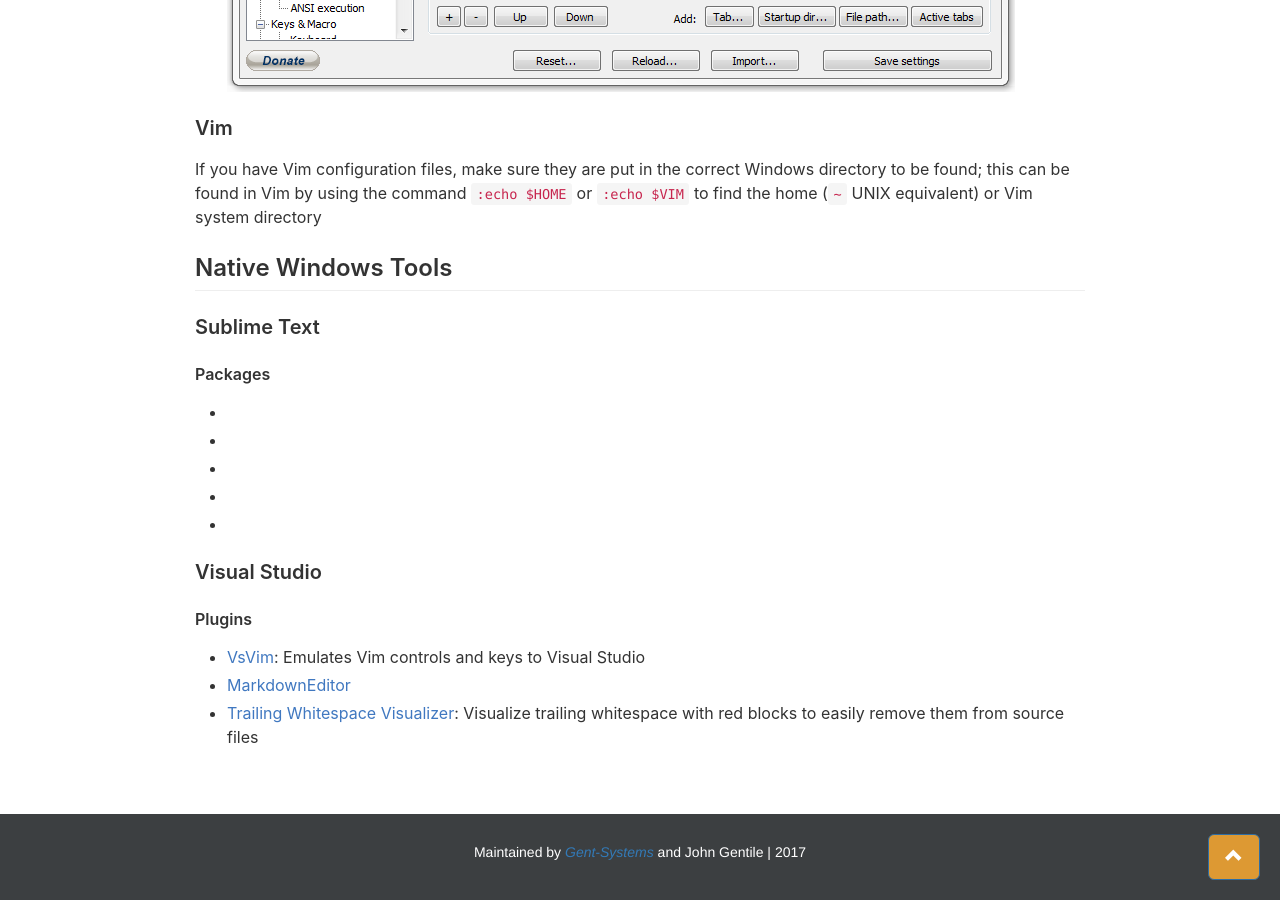
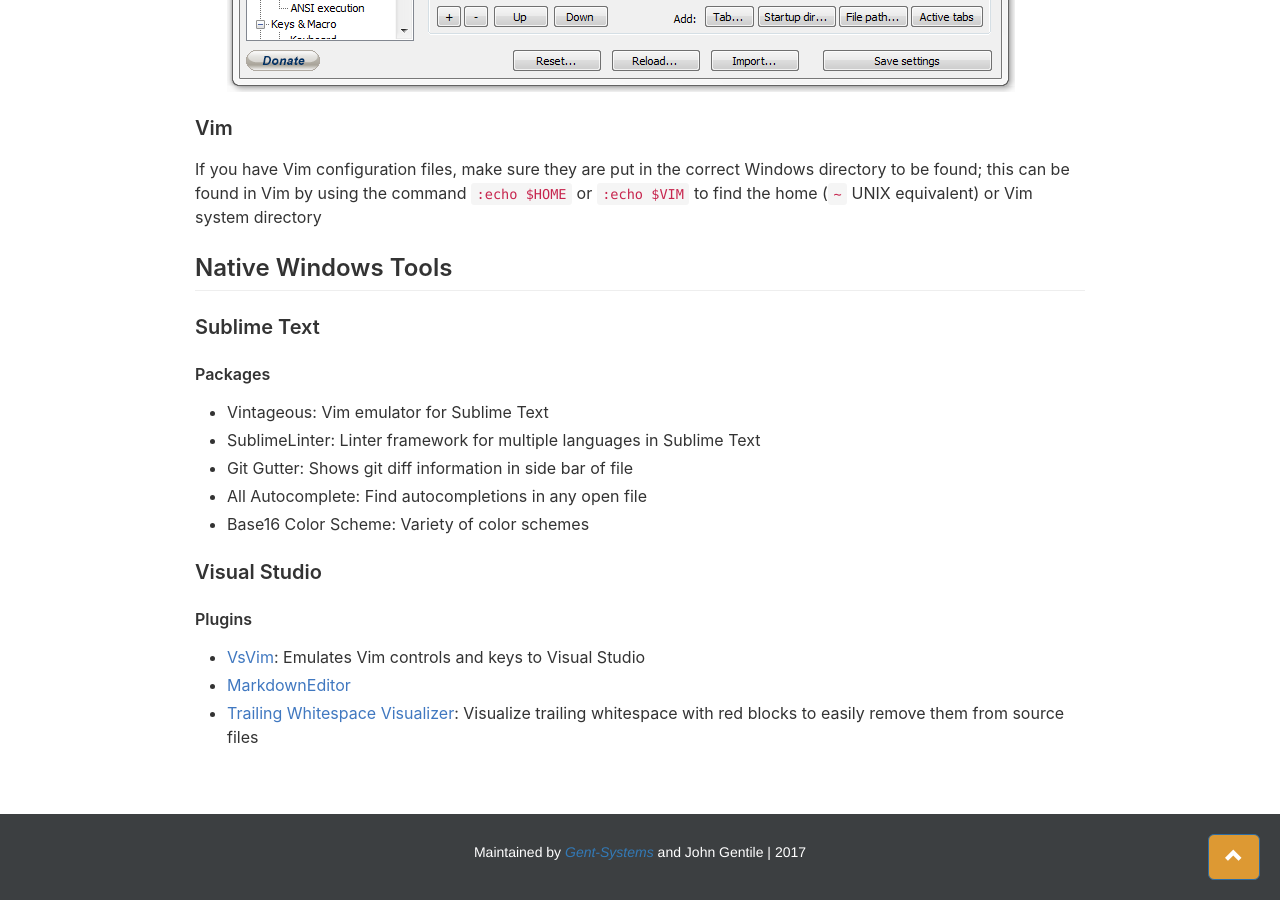
Before and after one commit to Gent-Systems/gent-systems-website, a Jekyll site: the page built from kb/software-engineering/tools/windows_dev.md, in a window 1280 px wide and 900 px high, scrolled down 953 px. Built offline with Jekyll 4.4.1, drawn with Linux system fonts in a browser that asks for light colours; nearby versions of some CDN libraries.

Commit message:
edits to lists

```diff
--- a/kb/software-engineering/tools/windows_dev.md
+++ b/kb/software-engineering/tools/windows_dev.md
@@ -30,11 +30,11 @@
 
 #### Packages
 
-* [Vintageous]: Vim emulator for Sublime Text
-* [SublimeLinter]: Linter framework for multiple languages in Sublime Text
-* [Git Gutter]: Shows git diff information in side bar of file
-* [All Autocomplete]: Find autocompletions in any open file
-* [Base16 Color Scheme]: Variety of color schemes
+* Vintageous: Vim emulator for Sublime Text
+* SublimeLinter: Linter framework for multiple languages in Sublime Text
+* Git Gutter: Shows git diff information in side bar of file
+* All Autocomplete: Find autocompletions in any open file
+* Base16 Color Scheme: Variety of color schemes
 
 ### Visual Studio
 
```
